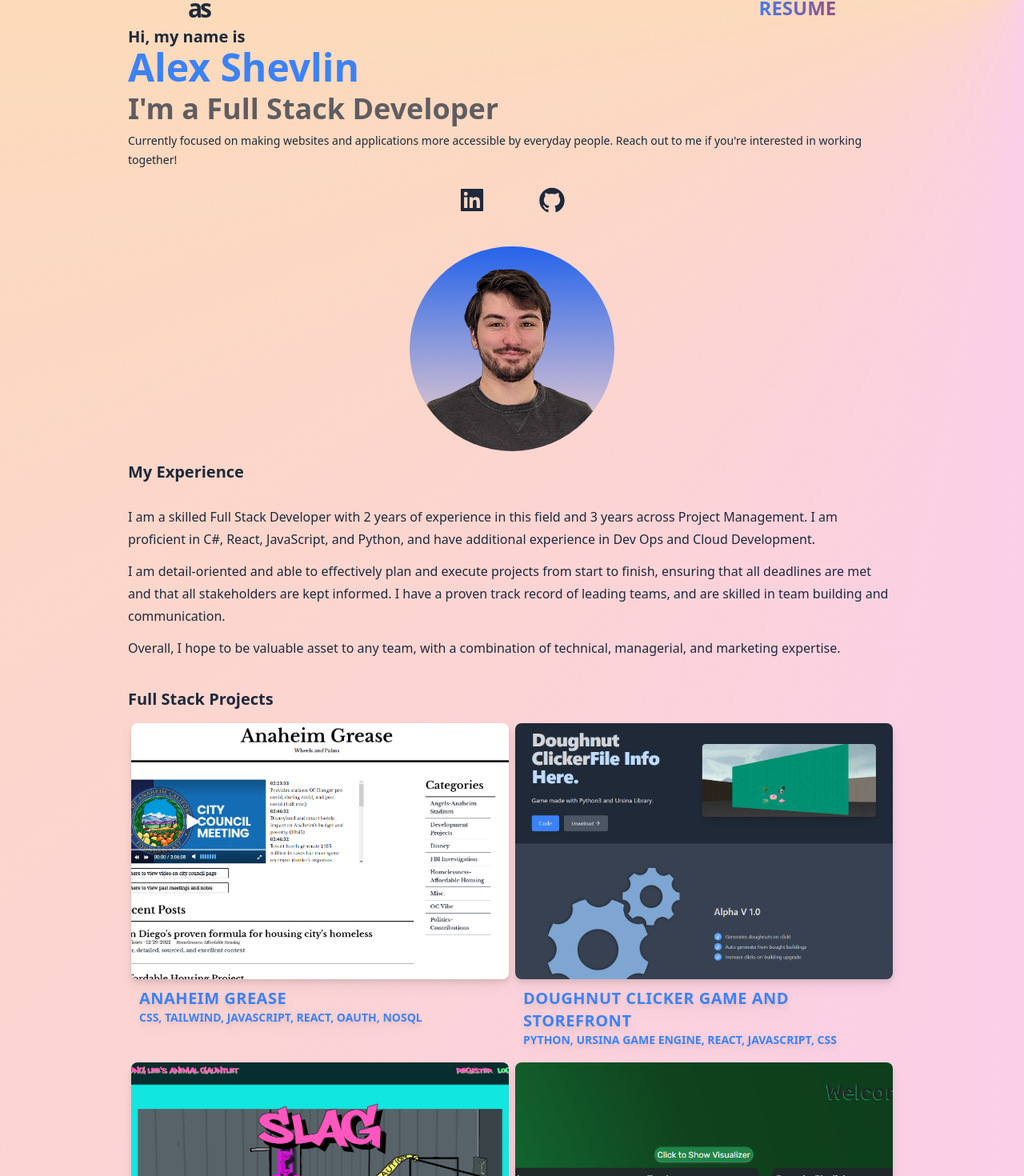
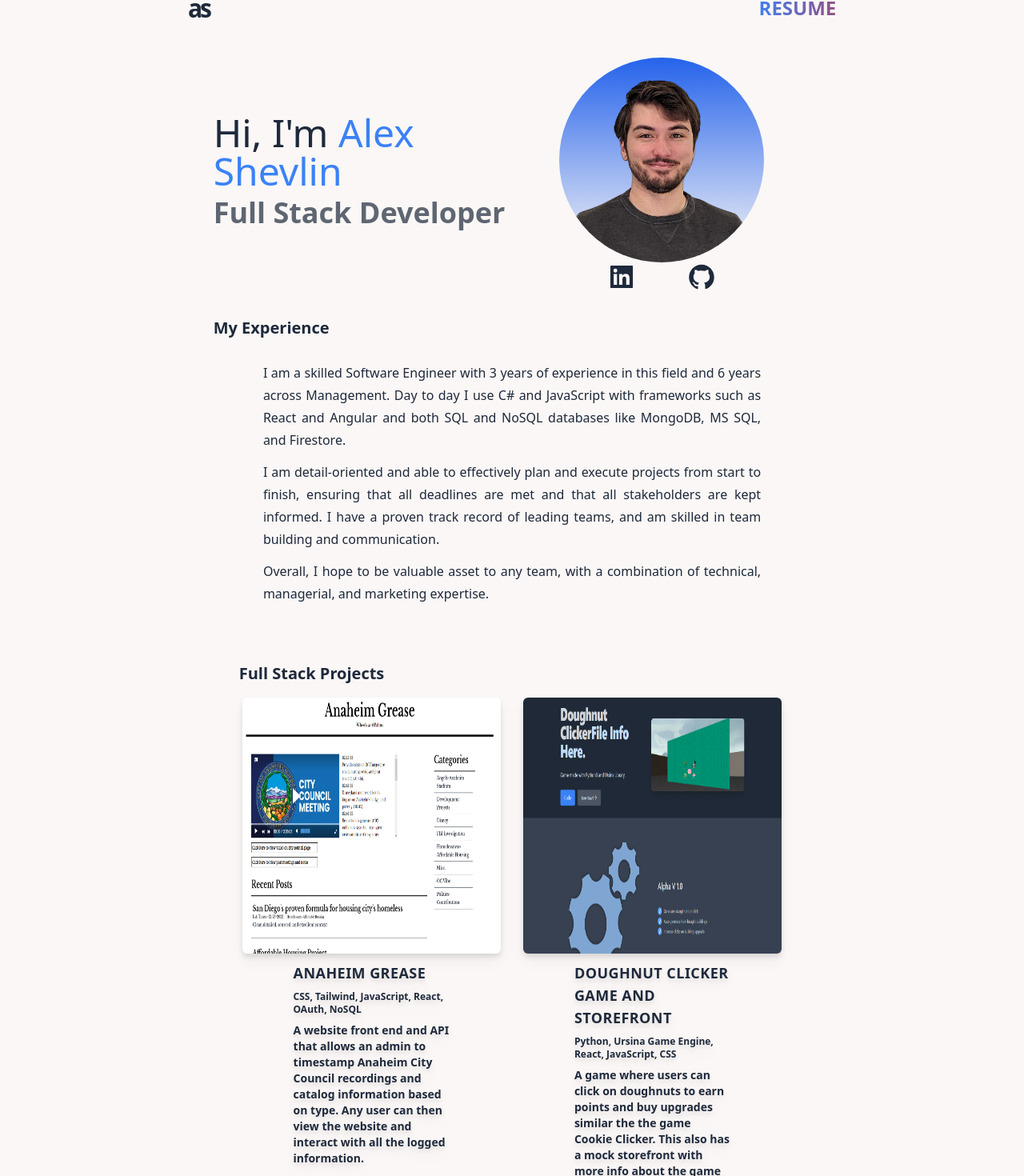
Before and after one commit to a-shevlin/Portfolio2, a React (Create React App) app: page / in a window 1280 px wide. Shown: the part 20-1490 px from the top of the page at 80% size. Built offline with nearby package versions, Linux system fonts and the light colour scheme.

Commit message:
fix layout and styling issues.

```diff
--- a/src/App.jsx
+++ b/src/App.jsx
@@ -1,46 +1,27 @@
 import React from "react";
-import {
-  AiFillLinkedin,
-  AiFillGithub,
-} from "react-icons/ai";
+
 import { Nav, Project, About } from "./Components";
 import { projects } from "./data";
-import alex from "./assets/alex-headshot.png"
+
 
 function App() {
   return (
-    <div className="h-full w-full bg-[conic-gradient(at_top_right,_var(--tw-gradient-stops))]  from-blue-200 via-pink-200 to-amber-200  dark:from-sky-900 dark:via-[#0a0a0a] dark:to-blue-800  dark:text-blue-100 text-slate-800">
+    <div className="h-full w-full dark:bg-[#080808] bg-[#faf7f6] dark:text-blue-100 text-slate-800">
+      <div className="w-7/12  mx-auto">
         <Nav />
-      <div className="py-5 font-semibold mx-auto w-3/4 h-full">
-
-        <h4 className="text-xl text-left">Hi, my name is</h4>
-        <h1 className="text-5xl text-blue-500 dark:text-sky-400">Alex Shevlin</h1>
-        <h3 className="text-4xl py-2 opacity-70">I'm a Full Stack Developer </h3>
-        <h5 className="text-sm font-normal leading-6 pb-5">Currently focused on making websites and applications more accessible by everyday people. Reach out to me if you're interested in working together!</h5>
-        <div className="text-4xl gap-16 flex mx-auto text-center dark:text-gray-300">
-          <a className="ml-auto" href="https://www.linkedin.com/in/alexshevlin/" rel="noreferrer" target="_blank">
-            <AiFillLinkedin className="hover:dark:text-sky-500 hover:text-blue-600"/>
-          </a>
-          <a className="mr-auto" href="https://github.com/a-shevlin/" rel="noreferrer" target="_blank">
-            <AiFillGithub className="hover:dark:text-sky-500 hover:text-blue-600"/>
-          </a>
-        </div>
-      </div>
-      <div className="w-3/4 mx-auto h-full py-5">
-        <div className="mx-auto bg-gradient-to-b from-blue-600 dark:from-sky-500 rounded-full w-64 h-64 relative overflow-hidden">
-          <img src={alex} alt="an image of Alex Shevlin" className="fill cover"/>
-        </div>
+        <div className="py-10 mx-auto h-full">
           <About />
           </div>
-      <div className="w-3/4 mx-auto h-full flex flex-col">
+          <div className="w-full mx-auto h-full flex flex-col px-8 py-4">
             <h4 className="text-xl text-left font-semibold pb-3">Full Stack Projects</h4>
-        <div className="mx-auto w-full tracking-narrow drop-shadow-lg font-bold p-0 text-center uppercase grid grid-cols-1 lg:grid-cols-2 lg">
+            <div className="mx-auto w-full tracking-narrow drop-shadow-lg font-bold p-0 text-center grid grid-cols-1 lg:grid-cols-2 gap-5 lg">
               {Object.values(projects).map((project) => (
                 <Project
                   img={project.img}
                   name={project.name}
                   language={project.language}
                   url={project.url}
+                  description={project.description}
                   id={project.id}
                   key={project.id}
                 />
@@ -49,6 +30,8 @@ function App() {
 
           </div>
       </div>
+
+    </div>
   );
 }
 
--- a/src/Components/About.jsx
+++ b/src/Components/About.jsx
@@ -1,14 +1,39 @@
 import React from "react";
+import alex from "../assets/alex-headshot.png";
+import {
+  AiFillLinkedin,
+  AiFillGithub,
+} from "react-icons/ai";
 
 function About() {
   return(
     <React.Fragment>
+      <div className="grid md:grid-cols-2">
+        <div className="my-auto h-fit">
+          <h4 className="text-5xl text-left">Hi, I'm <span className="text-5xl text-blue-500 dark:text-sky-400">Alex Shevlin</span></h4>
+          <h3 className="text-4xl py-2 font-semibold opacity-70">Full Stack Developer </h3>
+        </div>
+        <div className=" h-full py-5 w-3/4 mx-auto">
+          <div>
+            <div className="mx-auto bg-gradient-to-b from-blue-600 dark:from-sky-500 rounded-full w-64 h-64 relative overflow-hidden">
+              <img src={alex} alt="Alex Shevlin" className="fill cover"/>
+            </div>
+          </div>
+          <div className="text-4xl gap-16 flex mx-auto dark:text-gray-300">
+            <a className="ml-auto" href="https://www.linkedin.com/in/alexshevlin/" rel="noreferrer" target="_blank">
+              <AiFillLinkedin className="hover:dark:text-sky-500 hover:text-blue-600"/>
+            </a>
+            <a className="mr-auto" href="https://github.com/a-shevlin/" rel="noreferrer" target="_blank">
+              <AiFillGithub className="hover:dark:text-sky-500 hover:text-blue-600"/>
+            </a>
+          </div>
+        </div>
+      </div>
       <div className="w-full mx-auto">
         <h4 className="text-xl text-left font-semibold py-3">My Experience</h4>
-        <div className="space-y-3 pb-4 leading-7">
-
-          <p className="pt-4">I am a skilled Full Stack Developer with 2 years of experience in this field and 3 years across Project Management. I am proficient in C#, React, JavaScript, and Python, and have additional experience in Dev Ops and Cloud Development. </p>
-          <p>I am detail-oriented and able to effectively plan and execute projects from start to finish, ensuring that all deadlines are met and that all stakeholders are kept informed. I have a proven track record of leading teams, and are skilled in team building and communication. </p>
+        <div className="space-y-3 pb-4 leading-7 w-5/6 mx-auto text-justify">
+          <p className="pt-4">I am a skilled Software Engineer with 3 years of experience in this field and 6 years across Management. Day to day I use C# and JavaScript with frameworks such as React and Angular and both SQL and NoSQL databases like MongoDB, MS SQL, and Firestore. </p>
+          <p>I am detail-oriented and able to effectively plan and execute projects from start to finish, ensuring that all deadlines are met and that all stakeholders are kept informed. I have a proven track record of leading teams, and am skilled in team building and communication. </p>
           <p>Overall, I hope to be valuable asset to any team, with a combination of technical, managerial, and marketing expertise.</p>
         </div>
       </div>
--- a/src/Components/Project.jsx
+++ b/src/Components/Project.jsx
@@ -4,25 +4,28 @@ import PropTypes from "prop-types";
 function Project(props) {
   return(
     <React.Fragment>
-      <div className="w-full h-full mx-auto p-1 overflow-hidden relative cursor-pointer">
+      <a rel="noreferrer" href={props.url} target="_blank">
+        <div className="w-full h-full mx-auto p-1 overflow-hidden relative cursor-pointer">
         { props.img.includes("png") ?
-          <img className="object-cover w-full min-h-52 h-80 rounded-lg" src={props.img} alt={props.id}/>
+          <img className="mx-auto w-82 min-h-52 h-80 rounded-md" src={props.img} alt={props.id}/>
         :
-        <video className="object-cover w-full min-h-52 h-80 rounded-lg" controls muted>
+        <video className="object-cover mx-auto w-4/5 min-h-52 h-80 rounded-md" controls muted>
           <source src={props.img} type="video/mp4" />
         </video>
         }
-        <a rel="noreferrer" href={props.url} target="_blank">
-          <div className="w-full p-2.5 top-0 inset-x-0 text-blue-500 dark:text-slate-200 text-xl text-left select-none font-semibold :hover:brightness-75 dark:hover:text-sky-400 hover:text-blue-700">
-            <p className="tracking-wide">
+          <div className="mx-auto w-2/3 p-2.5 top-0 inset-x-0 text-lg text-left select-none font-semibold :hover:brightness-75 dark:hover:text-sky-400 hover:text-blue-700 space-y-2">
+            <p className="tracking-wide font-bold uppercase">
               {props.name}
             </p>
-            <p className="text-sm">
+            <p className="text-xs">
               {props.language}
             </p>
+            <p className="text-sm">
+              {props.description}
+            </p>
           </div>
-        </a>
-      </div>
+        </div>
+      </a>
     </React.Fragment>
   )
 }
@@ -35,4 +38,5 @@ Project.propTypes = {
   img: PropTypes.string,
   id: PropTypes.number,
   url: PropTypes.string,
+  description: PropTypes.string
 }
```
Lines whose indentation alone changed are shown as unchanged.
